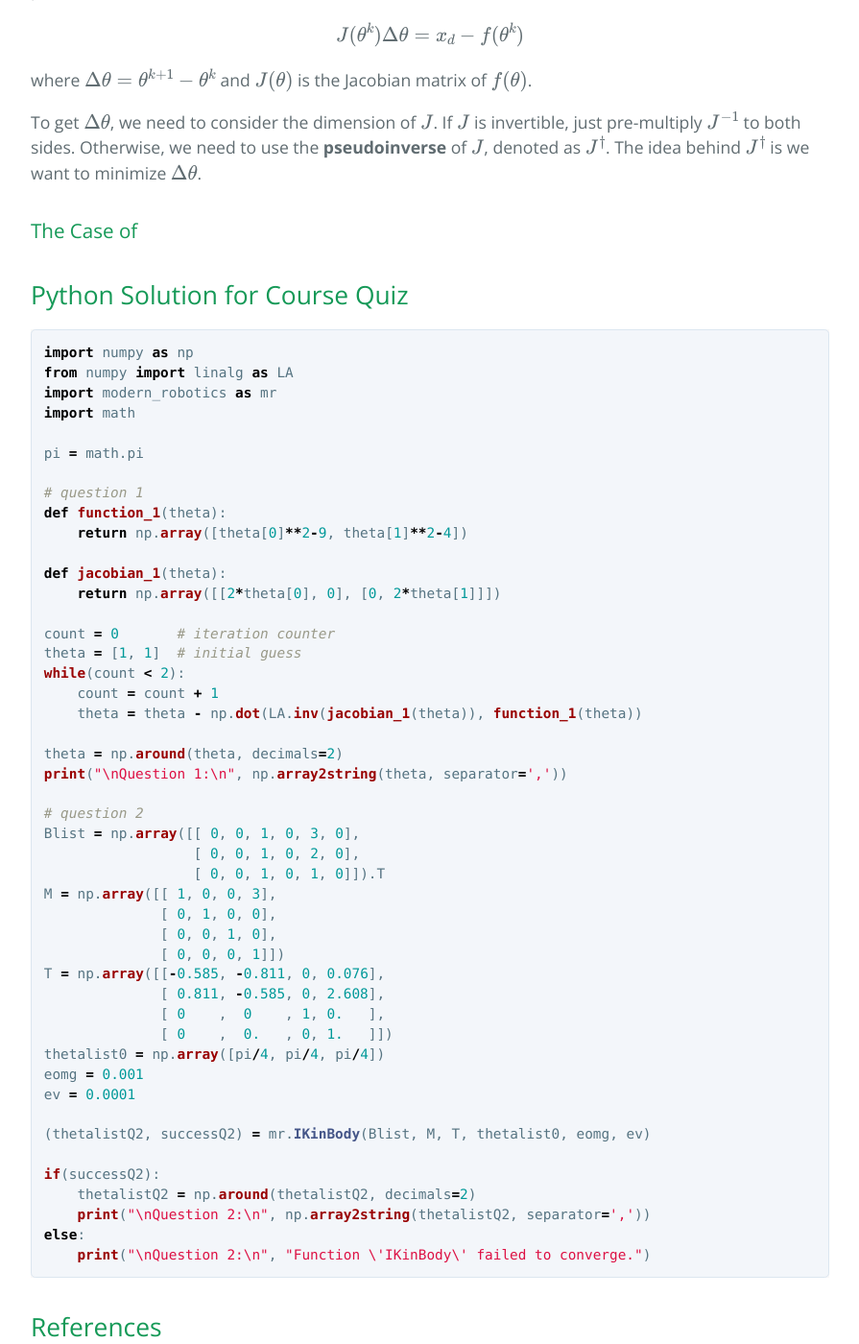
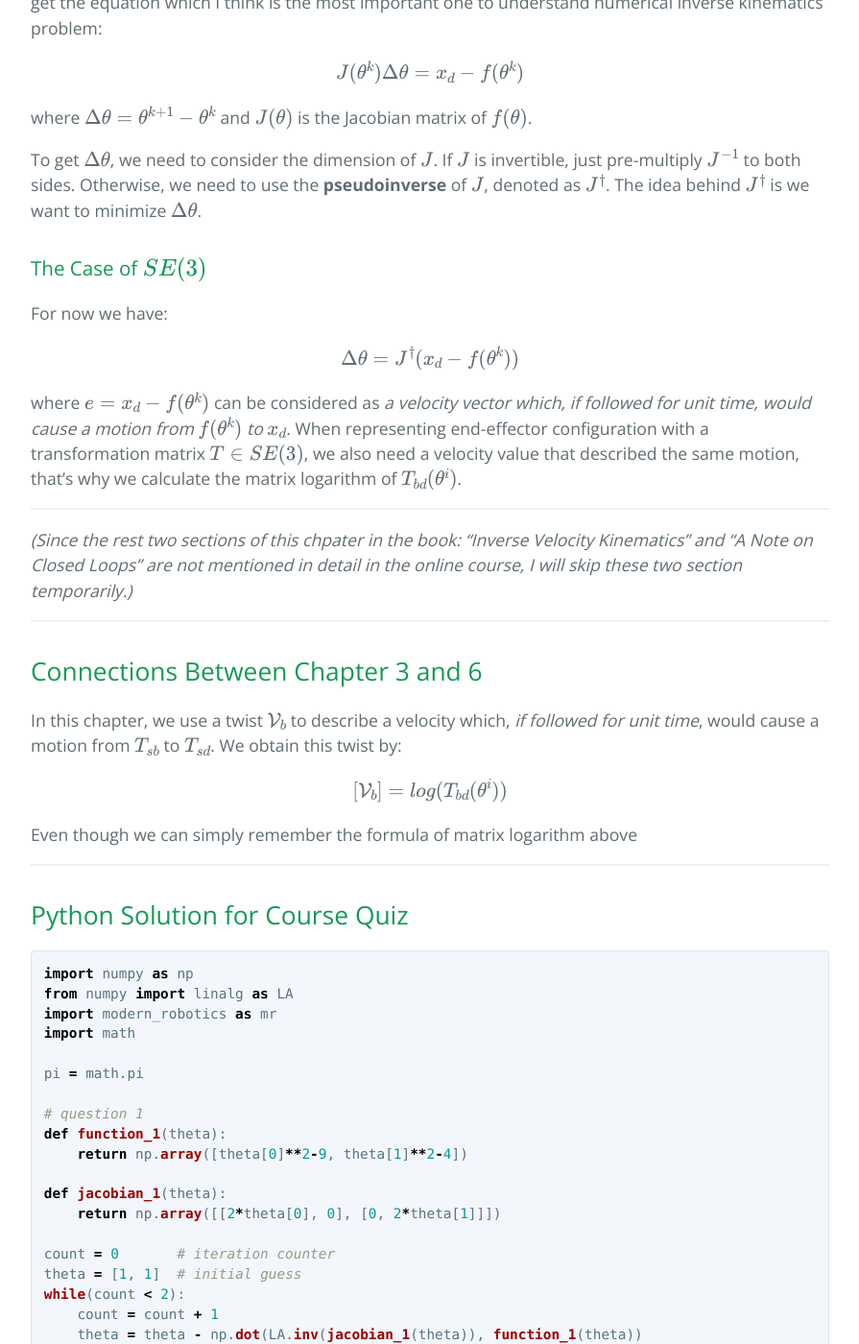
Before and after one commit to zhangli0102/ModernRoboticsCourseNotes, a Jekyll site: the page built from ch6.md, in a window 1280 px wide and 1400 px high, scrolled down 1219 px. Shown: the whole window at 96% size, without its empty margins (192-1087 px from the left). Built offline with Jekyll 4.4.1, drawn with Linux system fonts in a browser that asks for light colours; formulas are drawn with MathJax 3.

Commit message:
update ch6

```diff
--- a/ch6.md
+++ b/ch6.md
@@ -17,11 +17,15 @@ is_project_page: false
 
 These are two common solutions for inverse kinematics problem. Analytic solution depends on the structure of the robot. They can be easily obtained from some popluar robot structures like PUMA and Stanford robot arms (both are discussed in the book). However, for a more general purpose, numerical method is a better idea. Here, the numerical method is adapted from Newton-Raphson method.
 
+***
+
 ## Newton-Raphson Iterative Algorithm
 
 > ... **Newton's method**, also known as **Newton-Raphson method**, ..., is a root-finding algorithm which produces successively better approximations to the roots (or zeros) of a real-valued function. <sup>[1]</sup>
 
 For an iteration method, as well as recursion, I think the key issue is to find out the relation between two iterations. In the case of Newton-Raphson method, this relation is obtained by applying Taylor expansion to the target function and truncate it at first order.
+
+***
 
 ## Numerical Inverse Kinematics Problem
 
@@ -39,7 +43,33 @@ where $\Delta\theta = \theta^{k+1} - \theta^k$ and $J(\theta)$ is the Jacobian m
 
 To get $\Delta\theta$, we need to consider the dimension of $J$. If $J$ is invertible, just pre-multiply $J^{-1}$ to both sides. Otherwise, we need to use the **pseudoinverse** of $J$, denoted as $J^{\dagger}$. The idea behind $J^{\dagger}$ is we want to minimize $\Delta\theta$.
 
-### The Case of
+### The Case of $SE(3)$
+
+For now we have:
+
+$$
+\Delta\theta = J^{\dagger} (x_d - f(\theta^k))
+$$
+
+where $e = x_d - f(\theta^k)$ can be considered as *a velocity vector which, if followed for unit time, would cause a motion from $f(\theta^k)$ to $x_d$*. When representing end-effector configuration with a transformation matrix $T \in SE(3)$, we also need a velocity value that described the same motion, that's why we calculate the matrix logarithm of $T_{bd}(\theta^i)$.
+
+***
+
+*(Since the rest two sections of this chpater in the book: "Inverse Velocity Kinematics" and "A Note on Closed Loops" are not mentioned in detail in the online course, I will skip these two section temporarily.)*
+
+***
+
+## Connections Between Chapter 3 and 6
+
+In this chapter, we use a twist $\mathcal{V}_b$ to describe a velocity which, *if followed for unit time*, would cause a motion from $$T_{sb}$$ to $$T_{sd}$$. We obtain this twist by:
+
+$$
+[\mathcal{V}_b] = log(T_{bd}(\theta^i))
+$$
+
+Even though we can simply remember the formula of matrix logarithm above
+
+***
 
 ## Python Solution for Course Quiz
 
@@ -92,6 +122,8 @@ else:
     print("\nQuestion 2:\n", "Function \'IKinBody\' failed to converge.")
 ~~~
 
+***
+
 ## References
 
 [1] [Newton's method (Wikipedia)](https://en.wikipedia.org/wiki/Newton%27s_method)
```
